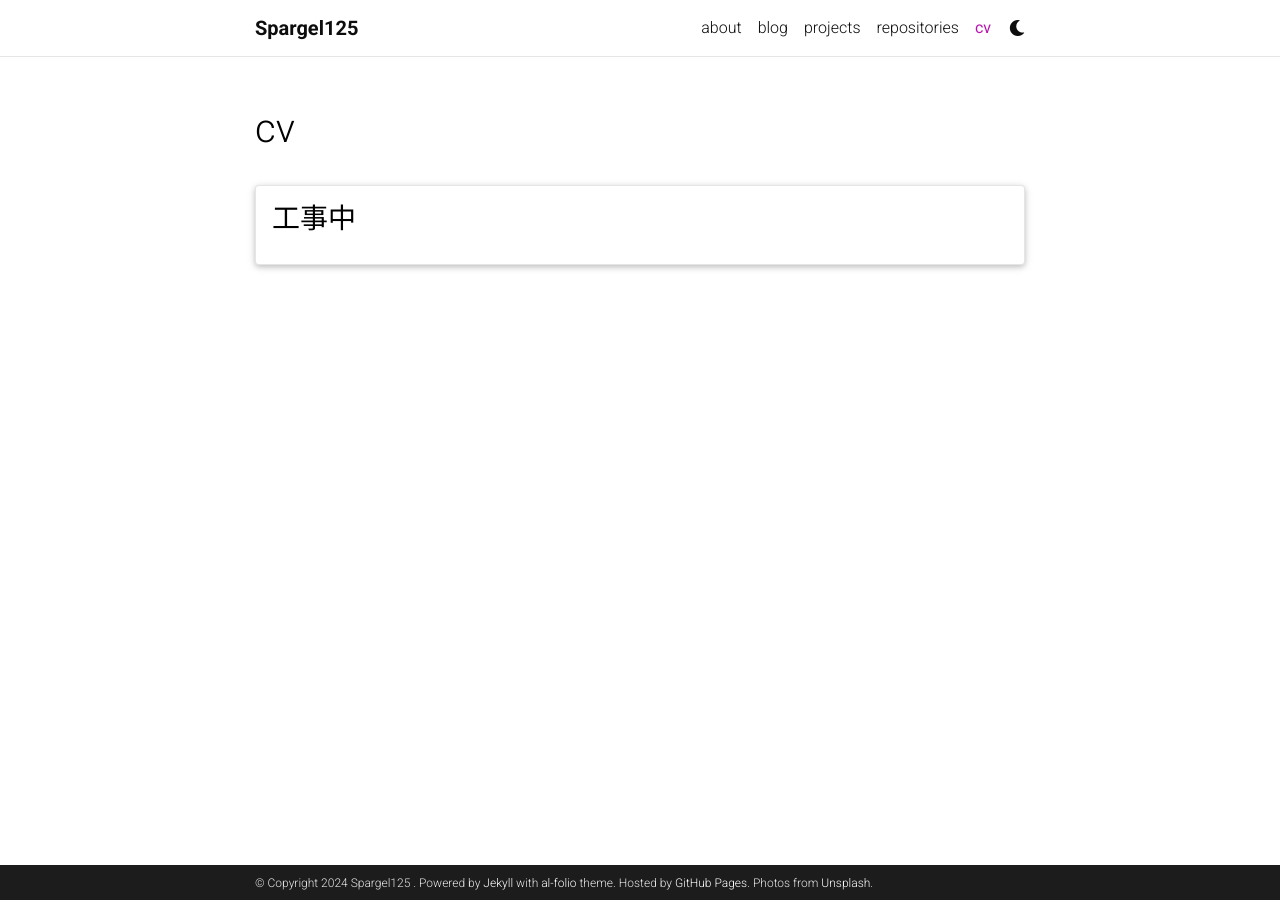
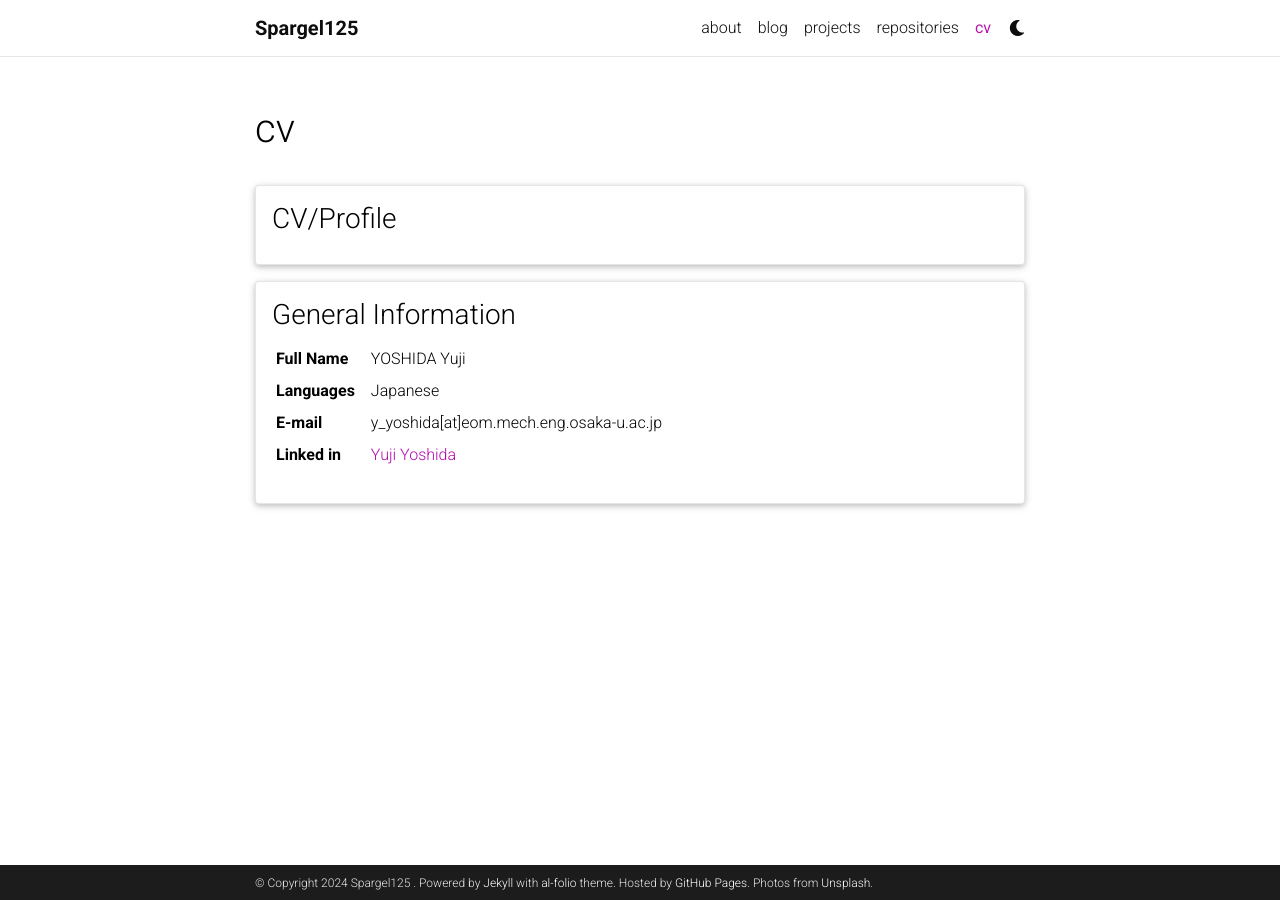
Before and after one commit to Spargel125/Spargel125.github.io, a Jekyll site: the page built from _pages/cv.md, in a window 1280 px wide. Built offline with Jekyll 4.4.1, drawn with Linux system fonts in a browser that asks for light colours; comment, search, counter and statistics services are not loaded; a style sheet for code colours, icons or effects is not loaded.

Commit message:
add profile2

```diff
--- a/_data/cv.yml
+++ b/_data/cv.yml
@@ -1,14 +1,17 @@
-- title: 工事中
+- title: CV/Profile
 
-# - title: General Information
-#   type: map
-#   contents:
-#     - name: Full Name
-#       value: Albert Einstein
-#     - name: Date of Birth
-#       value: 14th March 1879
-#     - name: Languages
-#       value: English, German
+- title: General Information
+  type: map
+  contents:
+    - name: Full Name
+      value: YOSHIDA Yuji
+    - name: Languages
+      value: Japanese
+    - name: E-mail
+      value: y_yoshida[at]eom.mech.eng.osaka-u.ac.jp
+    - name: Linked in
+      value: <a href="https://www.linkedin.com/in/yuji-yoshida/">Yuji Yoshida</a>
+
 
 # - title: Education
 #   type: time_table
```
